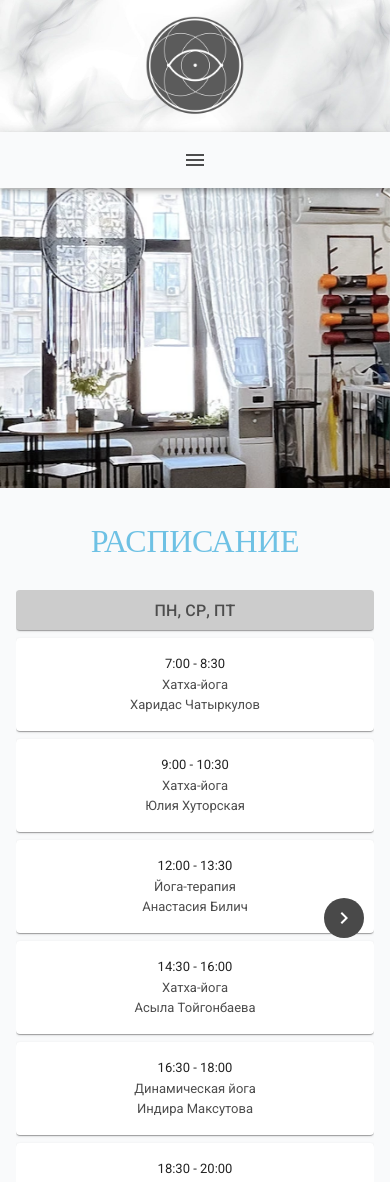
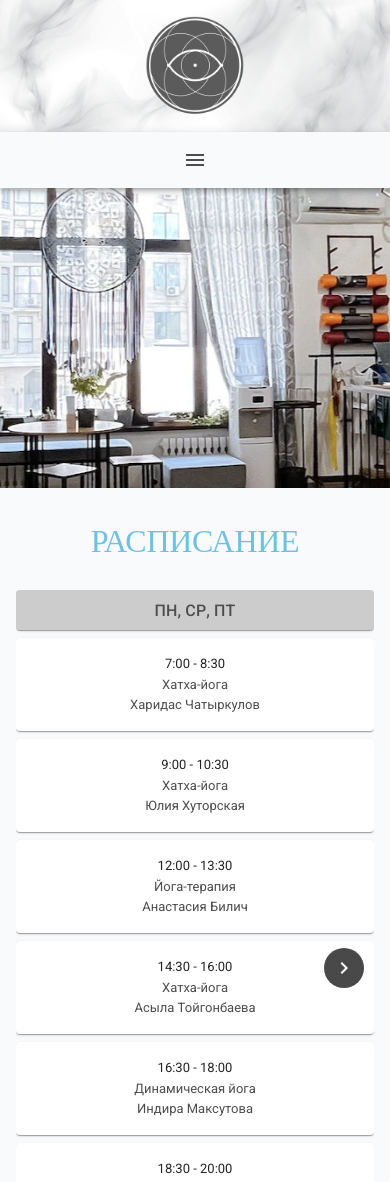
Before and after one commit to errfrost/vite-simple-config, a React (Vite) app: page /schedule in a window 390 px wide. Shown: the top 1182 px of the page. Built offline with nearby package versions, Linux system fonts and the light colour scheme.

Commit message:
feat: new height for mobile schedule

```diff
--- a/src/components/schedule/Timeline.tsx
+++ b/src/components/schedule/Timeline.tsx
@@ -54,7 +54,7 @@ function SmallTimeline({ schedule, colors }: MinProps) {
             navButtonsAlwaysVisible
             indicators={false}
             swipe={false}
-            sx={{ flexGrow: 1, pb: 2, height: 640 }}
+            sx={{ flexGrow: 1, pb: 2, height: 740 }}
         >
             {groupWeekDays.map((days, i) => (
                 <Box key={i} textAlign="center">
```
